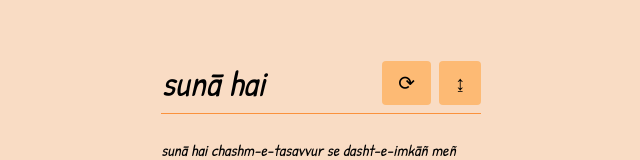
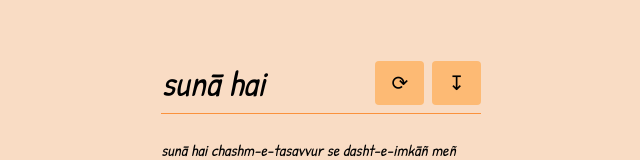
Before and after one commit to AfaanBilal/suna-hai, a Vue app: page / in a window 1280 px wide. Shown: the part 236-396 px from the top of the page, without its empty margins (319-959 px from the left). Built offline with nearby package versions, Linux system fonts and the light colour scheme.

Commit message:
✨ Fullview - icon

```diff
--- a/src/App.vue
+++ b/src/App.vue
@@ -56,7 +56,7 @@ const fullView = ref(false);
                 <div class="p-2 px-4 text-xl rounded cursor-pointer select-none hover:bg-orange-400 active:bg-orange-500"
                     :class="{ 'bg-orange-400': fullView, 'bg-orange-300': !fullView }" title="View full"
                     @click="fullView = !fullView">
-                    &#8616;
+                    {{ fullView ? '&#8613;' : '&#8615;' }}
                 </div>
             </div>
 
```
